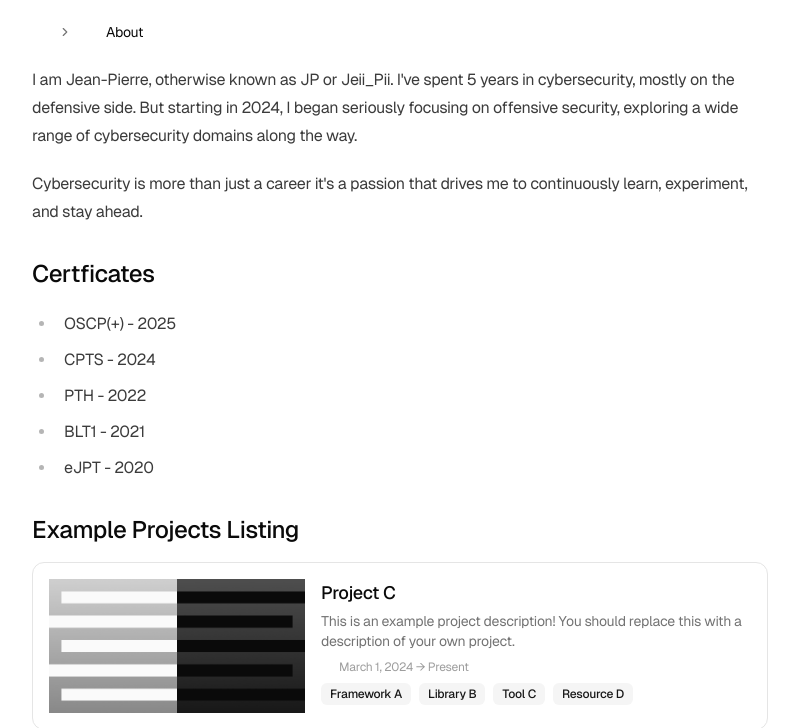
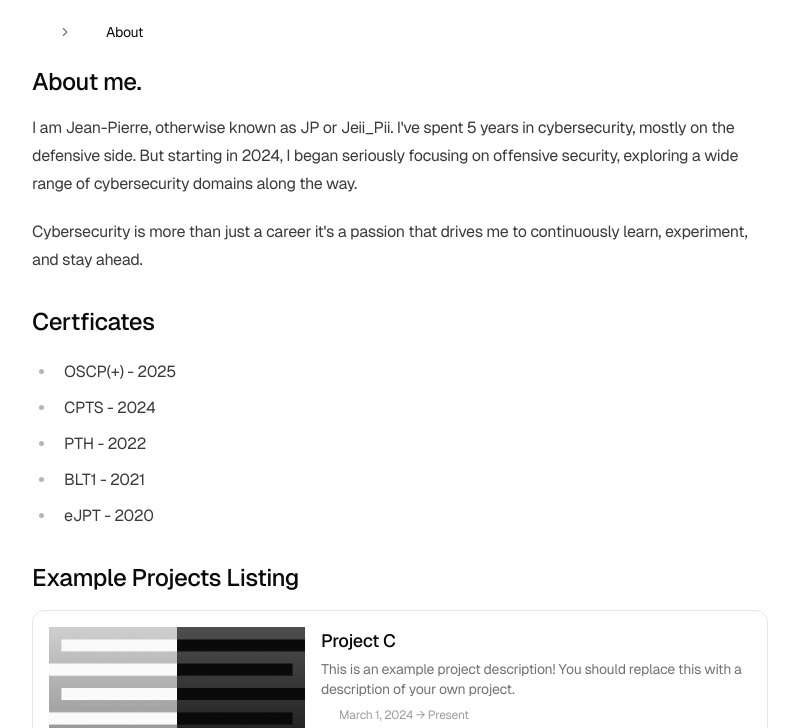
Before and after one commit to JeiPii/JeiPii.github.io, an Astro site: page /about in a window 1280 px wide. Shown: the part 59-787 px from the top of the page, without its empty margins (240-1039 px from the left). Built offline with nearby package versions, Linux system fonts and the light colour scheme; Astro itself is replaced by a stand-in of ours; some packages are replaced by stand-ins of ours; some icons are missing.

Commit message:
Update about.astro

```diff
--- a/src/pages/about.astro
+++ b/src/pages/about.astro
@@ -14,6 +14,7 @@ const projects = await getAllProjects()
   <Breadcrumbs items={[{ label: 'About', icon: 'lucide:info' }]} />
 
   <section>
+<h2 class="mb-4 text-2xl font-medium">About me.</h2>
     <div class="min-w-full">
       <div class="prose mb-8">
         <p class="mt-0">
```
